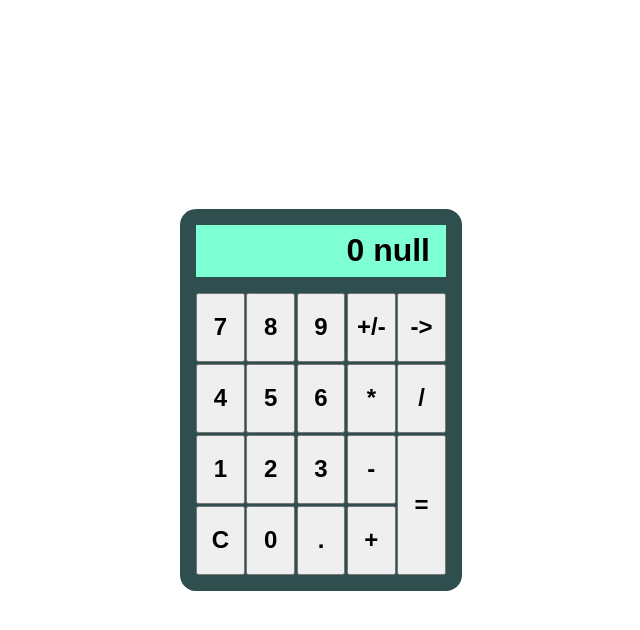
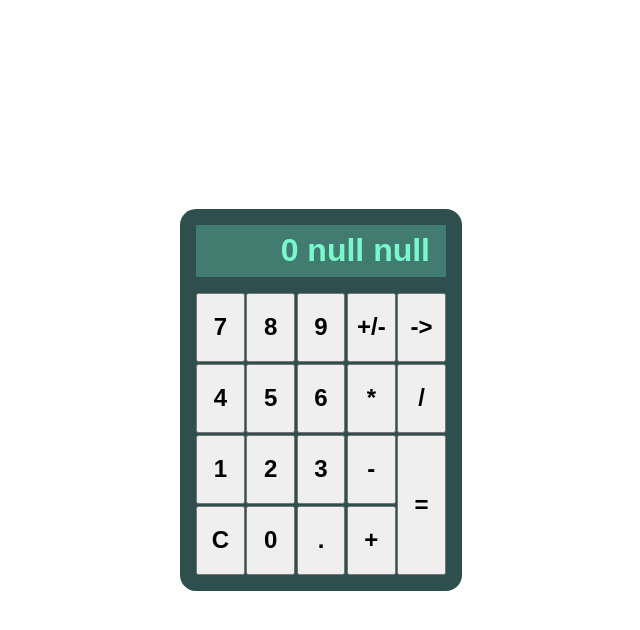
Before and after one commit to RKeyIT/hw, a plain HTML site: page 7/index.html in a window 1280 px wide. Both pictures are taken after a click on the button "+/-". Shown: the whole page, without its empty margins (319-959 px from the left). Drawn offline with Linux system fonts and the light colour scheme.

Commit message:
dev: every variable and sign are visible

```diff
--- a/7/script.js
+++ b/7/script.js
@@ -83,7 +83,7 @@ function refreshResult() {
     result.innerText = value;
   } else {
     const value = calculator.a || calculator.prevResult || 0;
-    result.innerText = `${value} ${calculator.sign}`;
+    result.innerText = `${value} ${calculator.sign} ${calculator.b}`;
   }
 }
 
--- a/7/style.css
+++ b/7/style.css
@@ -33,7 +33,8 @@ body {
     padding: 0 .5em;
     align-items: center;
     justify-content: flex-end;
-    background-color: aquamarine;
+    background-color: rgba(125, 255, 210, 0.25);
+    color: rgba(125, 255, 210, 0.95);
     -moz-user-select: none;
     -webkit-user-select: none;
     user-select: none;
```
